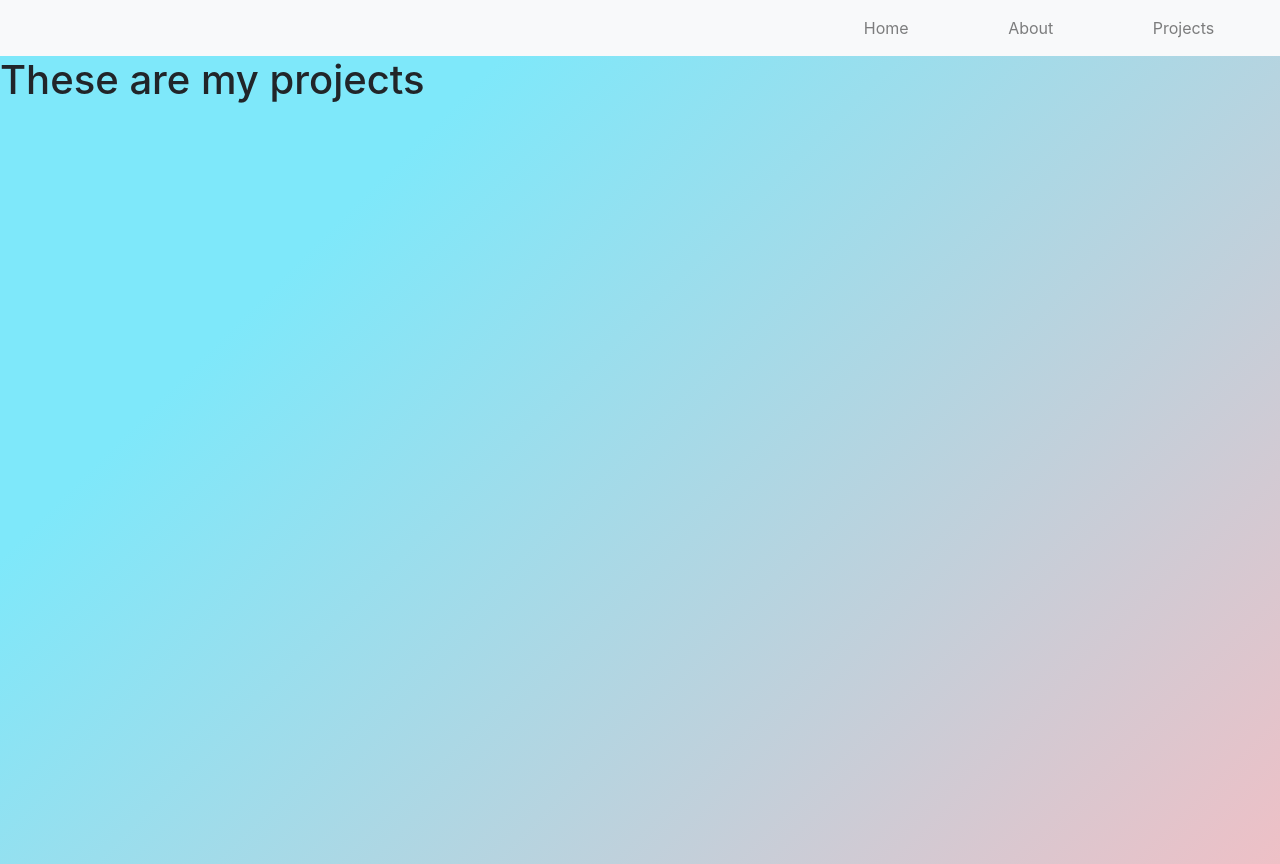
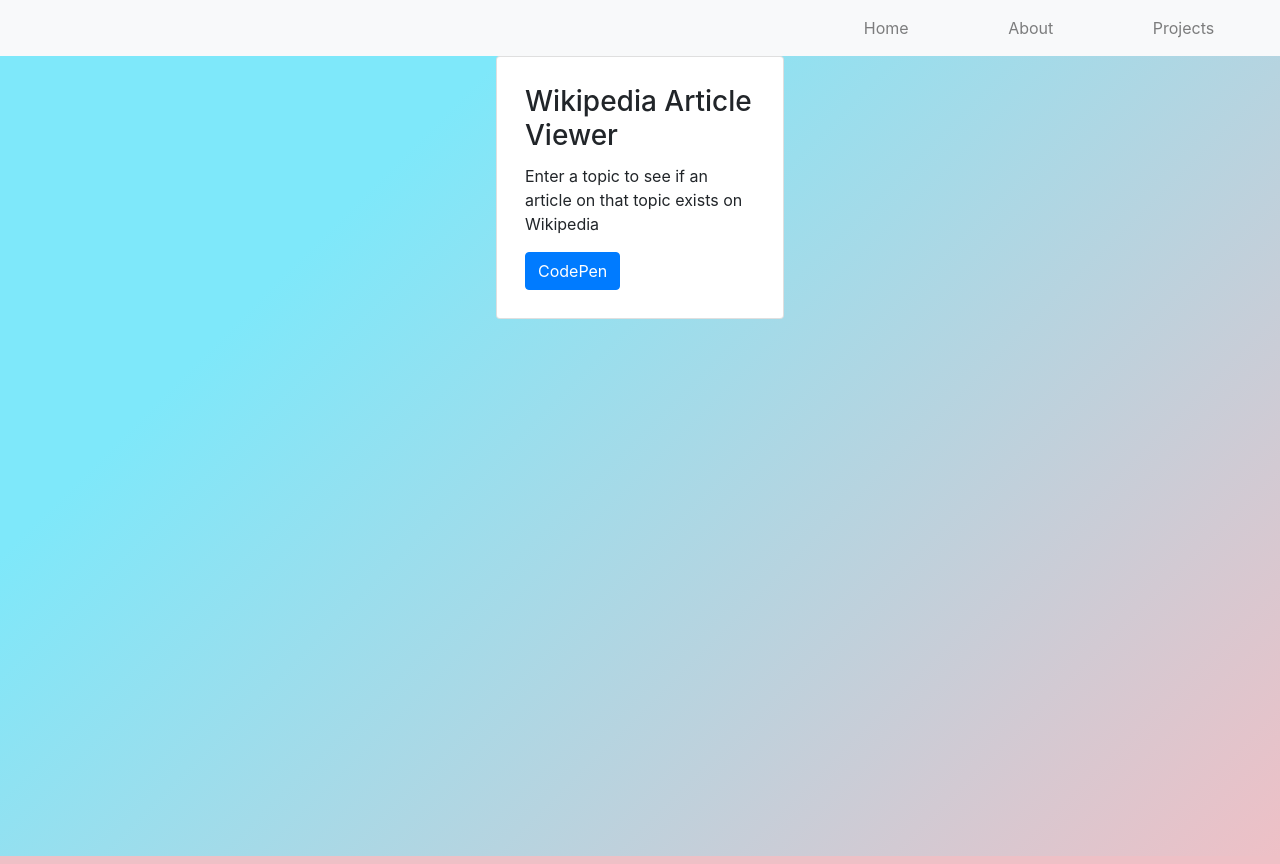
Before and after one commit to NAPOLEON039/personal-website, a Vue app: page /projects in a window 1280 px wide. Built offline with nearby package versions, Linux system fonts and the light colour scheme; what vue-typed-js would draw is missing.

Commit message:
Added personal projects for portfolio

```diff
--- a/src/App.vue
+++ b/src/App.vue
@@ -12,7 +12,14 @@
 </template>
 
 <script>
-
+import { bus } from './main.js'
+export default {
+  mounted() {
+    const nav = document.querySelector('nav');
+    const height = nav.offsetHeight;
+    bus.$emit('navHeight', height);
+  }
+}
 </script>
 
 <style scoped>
--- a/src/main.js
+++ b/src/main.js
@@ -7,6 +7,8 @@ import VueTypedJs from 'vue-typed-js'
 Vue.config.productionTip = false
 Vue.use(VueTypedJs);
 
+export const bus = new Vue();
+
 new Vue({
   router,
   render: h => h(App)
--- a/src/views/Projects.vue
+++ b/src/views/Projects.vue
@@ -1,9 +1,38 @@
 <template>
-    <h1>These are my projects</h1>
+    <div class="projects">
+        <div class="content d-flex flex-column align-items-center">
+            <div class="card p-2">
+                <div class="card-body">
+                    <h3 class="card-title">Wikipedia Article Viewer</h3>
+                    <p class="card-text">Enter a topic to see if an article on that topic exists on Wikipedia</p>
+                    <a href="https://codepen.io/NAPOLEON039/full/boQJOW/" target="_blank" class="btn btn-primary">CodePen</a>
+                </div>
+            </div>
+        </div>
+    </div>
 </template>
 
+<script>
+import { bus } from '@/main.js'
+export default {
+    beforeRouteEnter(to, from, next) {
+        console.log()
+        const content = document.querySelector('.content');
+        bus.$on('navHeight', (height) => {
+            console.log(height);
+            content.style.paddingTop = height + 'px';
+        })
+        next();
+    }
+}
+</script>
+
+
 <style scoped>
-h1 {
+.projects {
     height: 100vh;
 }
+.card {
+    width: 18rem;
+}
 </style>
```
